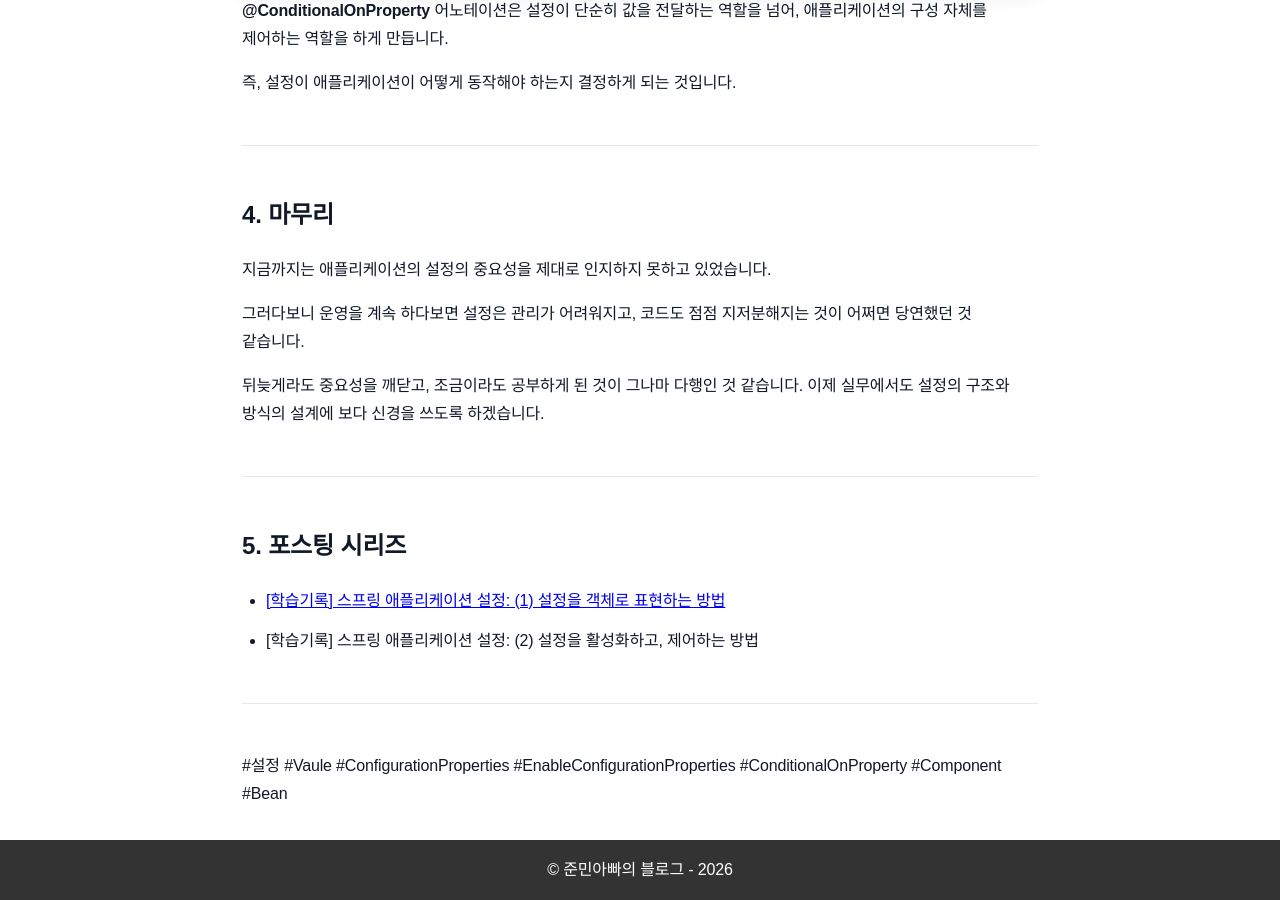
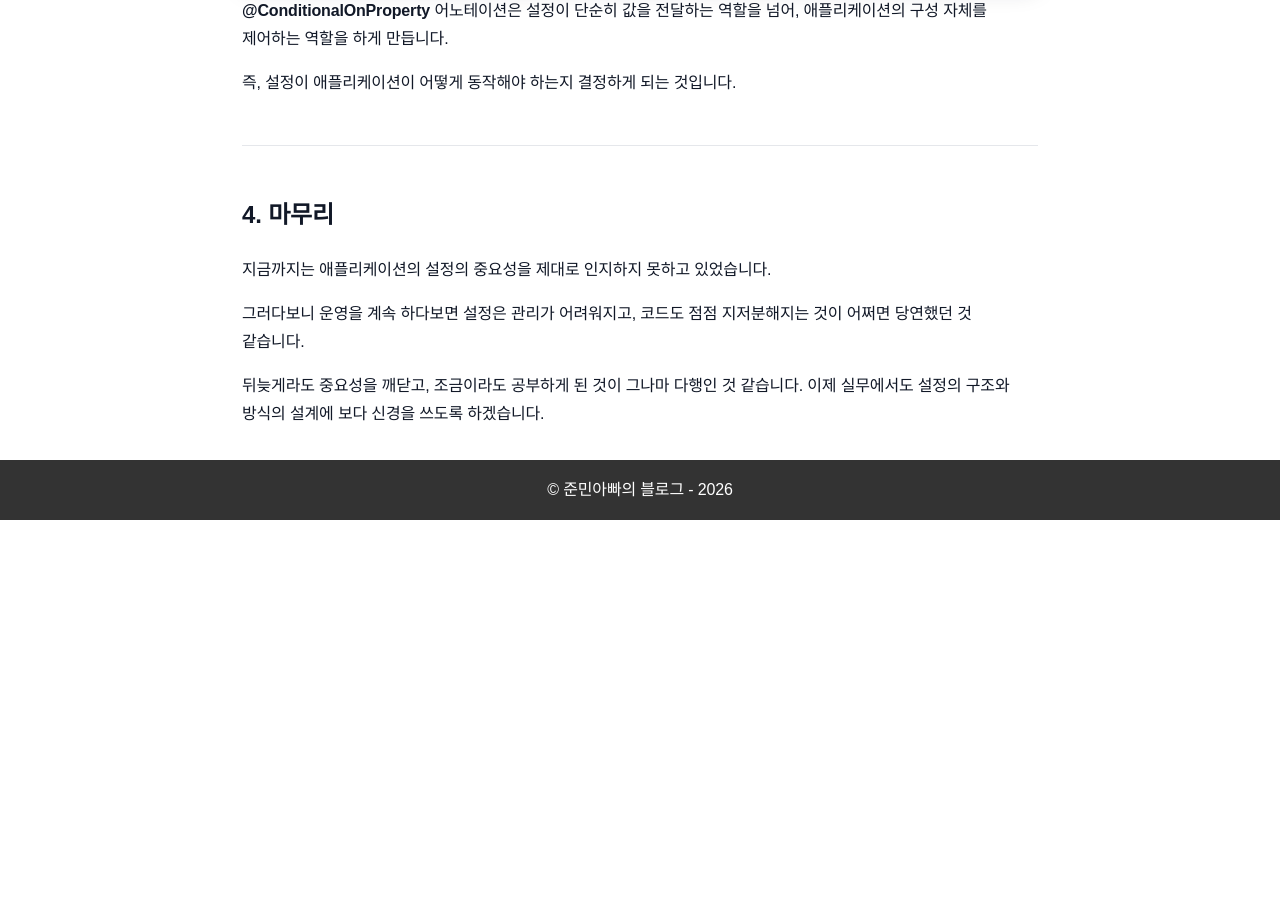
Before and after one commit to sanghoon-lee/sanghoon-lee.github.io, a Jekyll site: the page built from _posts/2026-02-13-Config2.md, in a window 1280 px wide and 900 px high, scrolled down 5358 px. Built offline with Jekyll 4.4.1, drawn with Linux system fonts in a browser that asks for light colours; nearby versions of some CDN libraries; comment, search, counter and statistics services are not loaded; after the commit the page ends 5878 px from its top, so only the background shows below that; some of the changed text lies outside the part shown.

Commit message:
설정 1편 시리즈 리라이팅

```diff
--- a/_posts/2026-02-13-Config2.md
+++ b/_posts/2026-02-13-Config2.md
@@ -187,14 +187,3 @@ public class ExternalApiClient {
 그러다보니 운영을 계속 하다보면 설정은 관리가 어려워지고, 코드도 점점 지저분해지는 것이 어쩌면 당연했던 것 같습니다.
 
 뒤늦게라도 중요성을 깨닫고, 조금이라도 공부하게 된 것이 그나마 다행인 것 같습니다. 이제 실무에서도 설정의 구조와 방식의 설계에 보다 신경을 쓰도록 하겠습니다.
-
----
-
-## 5. 포스팅 시리즈
-
-* [[학습기록] 스프링 애플리케이션 설정: (1) 설정을 객체로 표현하는 방법](https://sanghoon-lee.github.io/2026/02/05/Config)
-* [학습기록] 스프링 애플리케이션 설정: (2) 설정을 활성화하고, 제어하는 방법
-
----
-
-#설정 #Vaule #ConfigurationProperties #EnableConfigurationProperties #ConditionalOnProperty #Component #Bean
```
Also changed, not shown: other parts of _posts/2026-02-13-Config2.md (+1 -1 lines).
